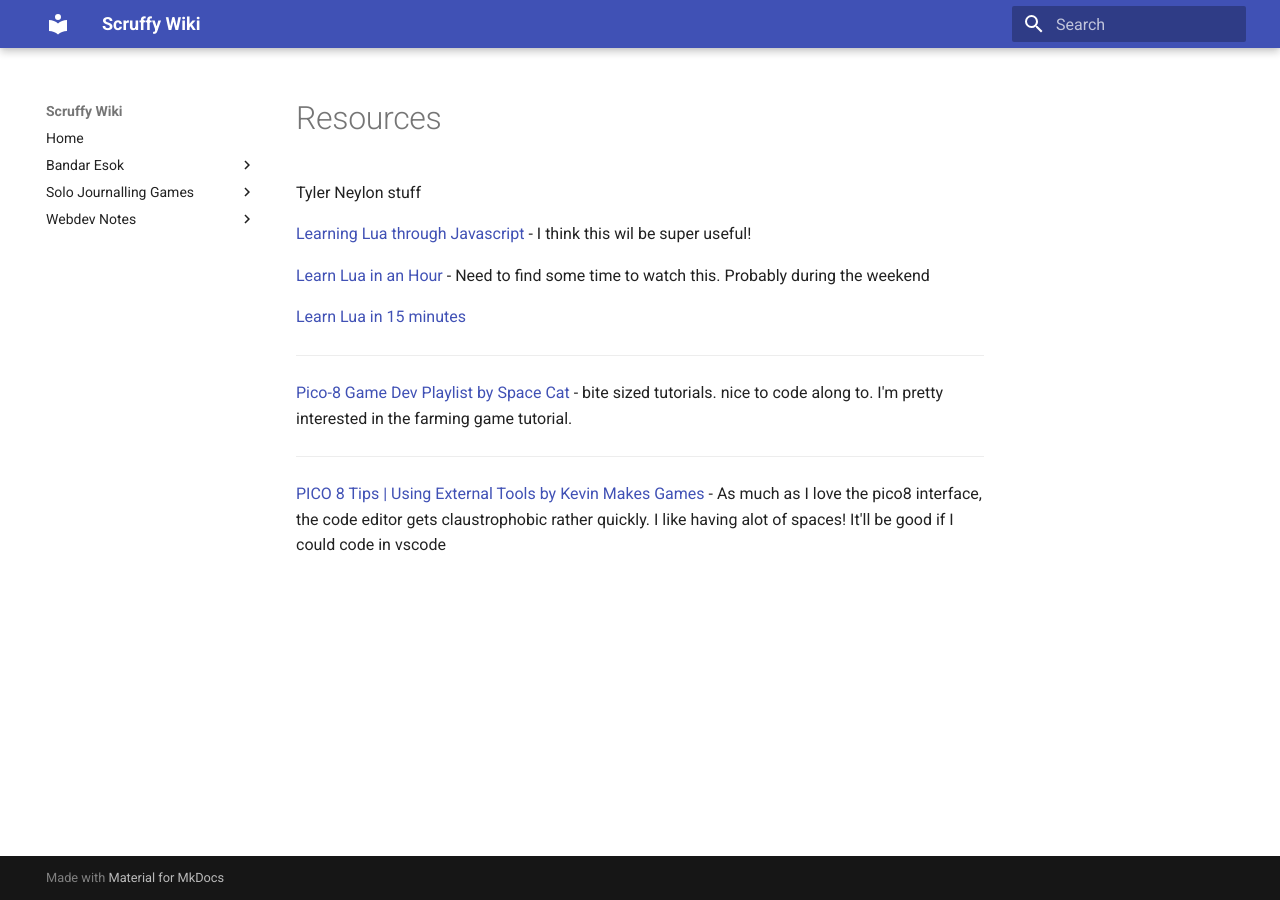
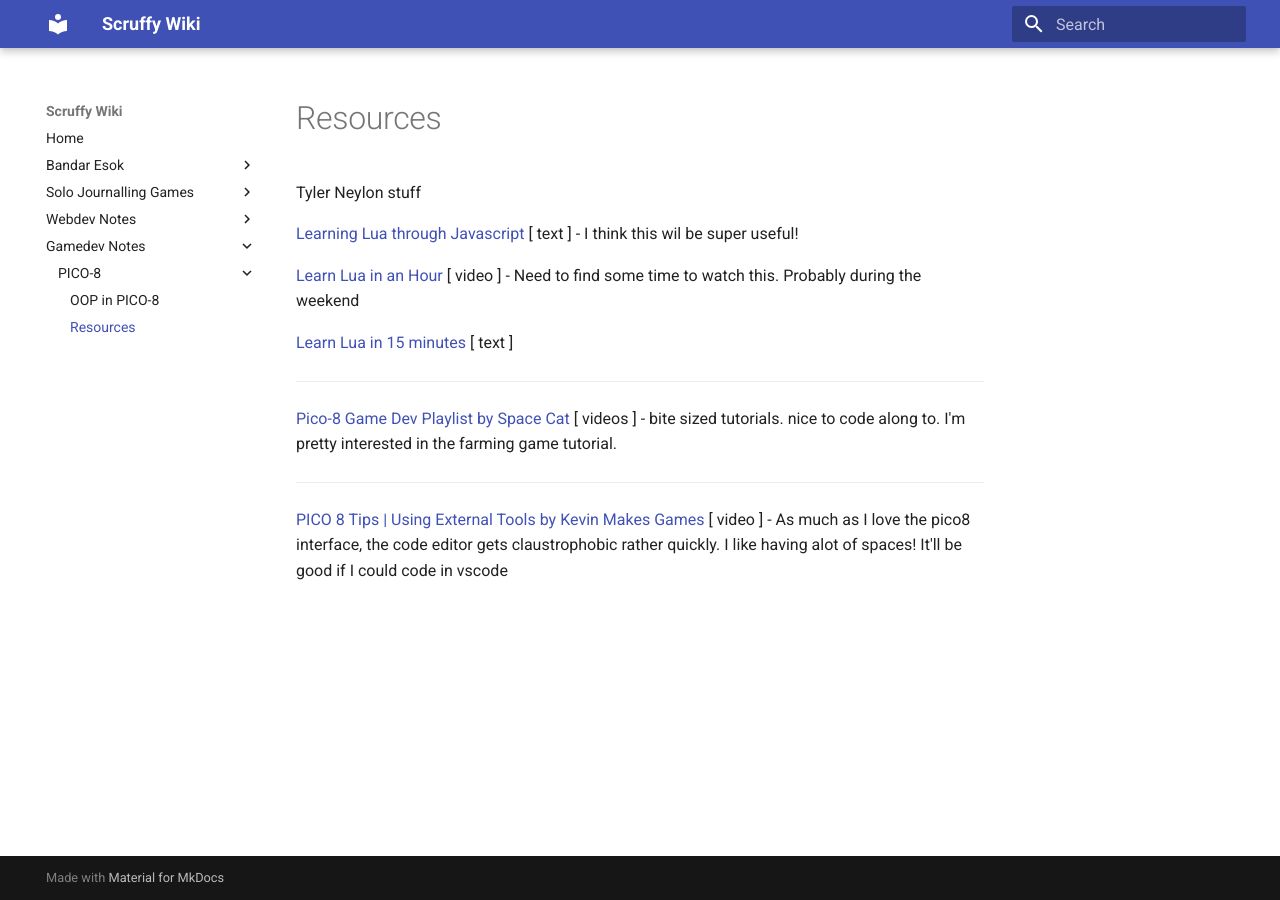
Before and after one commit to muahchee/scruffyWiki, an MkDocs documentation site: the page built from docs/notes/gamedevNotes/pico-8/resources.md, in a window 1280 px wide. Built offline with MkDocs 1.6.1 and Material for MkDocs 9.7.7, drawn with Linux system fonts in a browser that asks for light colours.

Commit message:
add new notes to yml

```diff
--- a/docs/notes/gamedevNotes/pico-8/resources.md
+++ b/docs/notes/gamedevNotes/pico-8/resources.md
@@ -2,16 +2,16 @@ Resources
 ========================
 Tyler Neylon stuff
 
-[Learning Lua through Javascript](https://tylerneylon.com/notes/lua_from_js/lua_from_js.html) -  I think this wil be super useful!
+[Learning Lua through Javascript](https://tylerneylon.com/notes/lua_from_js/lua_from_js.html) [ text ] -  I think this wil be super useful!
 
-[Learn Lua in an Hour](https://www.youtube.com/watch?v=S4eNl1rA1Ns) - Need to find some time to watch this. Probably during the weekend
+[Learn Lua in an Hour](https://www.youtube.com/watch?v=S4eNl1rA1Ns)  [ video ] - Need to find some time to watch this. Probably during the weekend
 
-[Learn Lua in 15 minutes](https://tylerneylon.com/a/learn-lua/)
+[Learn Lua in 15 minutes](https://tylerneylon.com/a/learn-lua/) [ text ]
 
 ---
 
-[Pico-8 Game Dev Playlist by Space Cat](https://www.youtube.com/playlist?list=PLavIQQGm3RCmPt93jcg4LEQTvoZRFf9l0) - bite sized tutorials. nice to code along to. I'm pretty interested in the farming game tutorial.
+[Pico-8 Game Dev Playlist by Space Cat](https://www.youtube.com/playlist?list=PLavIQQGm3RCmPt93jcg4LEQTvoZRFf9l0) [ videos ] - bite sized tutorials. nice to code along to. I'm pretty interested in the farming game tutorial.
 
 ---
 
-[PICO 8 Tips | Using External Tools by Kevin Makes Games](https://www.youtube.com/watch?v=srPKBhzgZhc) - As much as I love the pico8 interface, the code editor gets claustrophobic rather quickly. I like having alot of spaces! It'll be good if I could code in vscode
+[PICO 8 Tips | Using External Tools by Kevin Makes Games](https://www.youtube.com/watch?v=srPKBhzgZhc) [ video ] - As much as I love the pico8 interface, the code editor gets claustrophobic rather quickly. I like having alot of spaces! It'll be good if I could code in vscode
--- a/mkdocs.yml
+++ b/mkdocs.yml
@@ -22,11 +22,17 @@ nav:
         - notes/exNovo/game#1/Events.md
 
   - Webdev Notes:
+    - notes/webdevNotes/cool-websites.md
     - notes/webdevNotes/the-odin-project.md
     - notes/webdevNotes/using-mkdocs.md
     - notes/webdevNotes/on-digital-gardens.md
     - notes/webdevNotes/sortableJS.md
     - notes/webdevNotes/oop.md
+
+  - Gamedev Notes:
+    - PICO-8:
+      - notes/gamedevNotes/pico-8/oop-in-pico8.md
+      - notes/gamedevNotes/pico-8/resources.md
 
 extra_css:
   - stylesheets/extra.css
```
